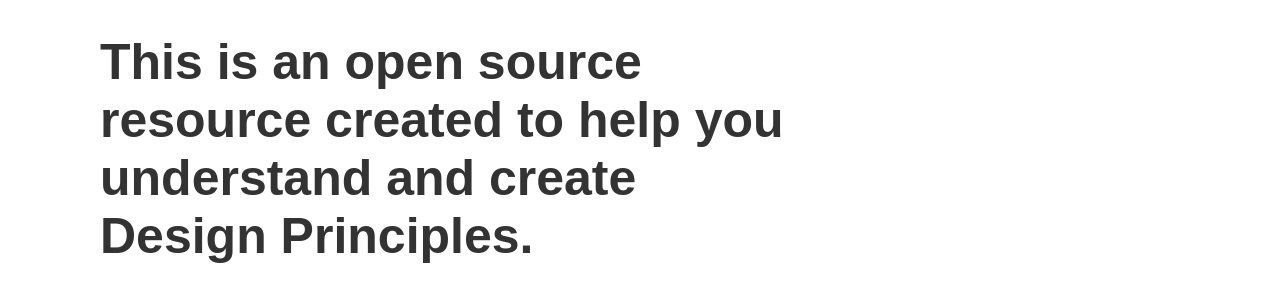
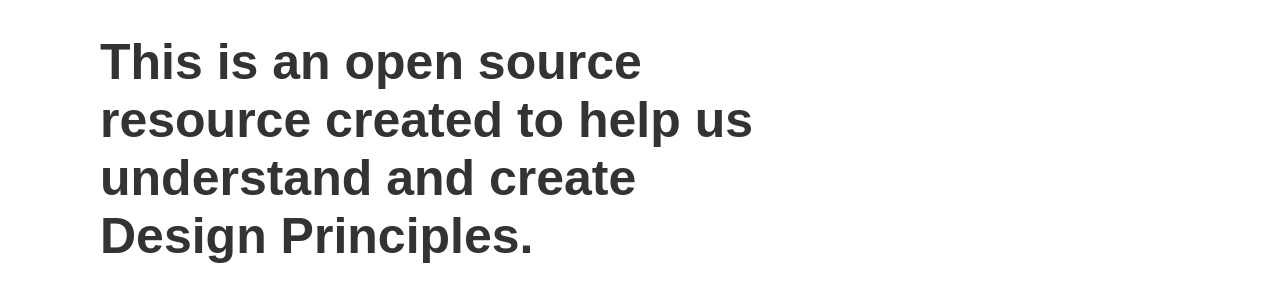
Before and after one commit to benbrignell/principles.design, a Jekyll site: the page built from about.md, in a window 1280 px wide. Shown: the part 292-592 px from the top of the page. Built offline with Jekyll 4.4.1, drawn with Linux system fonts in a browser that asks for light colours.

Commit message:
changed about message to be a bit more inclusive

```diff
--- a/about.md
+++ b/about.md
@@ -4,7 +4,7 @@ title: About
 permalink: /about/
 body-class: about
 ---
-## This is an open source resource created to help you understand and create Design Principles.
+## This is an open source resource created to help us understand and create Design Principles.
 
 The project is managed by [Ben Brignell](https://benbrignell.com) an independent product designer from London, England. If you or your organisation want to book a one or two-day workshop to help your team write Design Principles then [please get in touch](https://brignell.uk).
 
```
